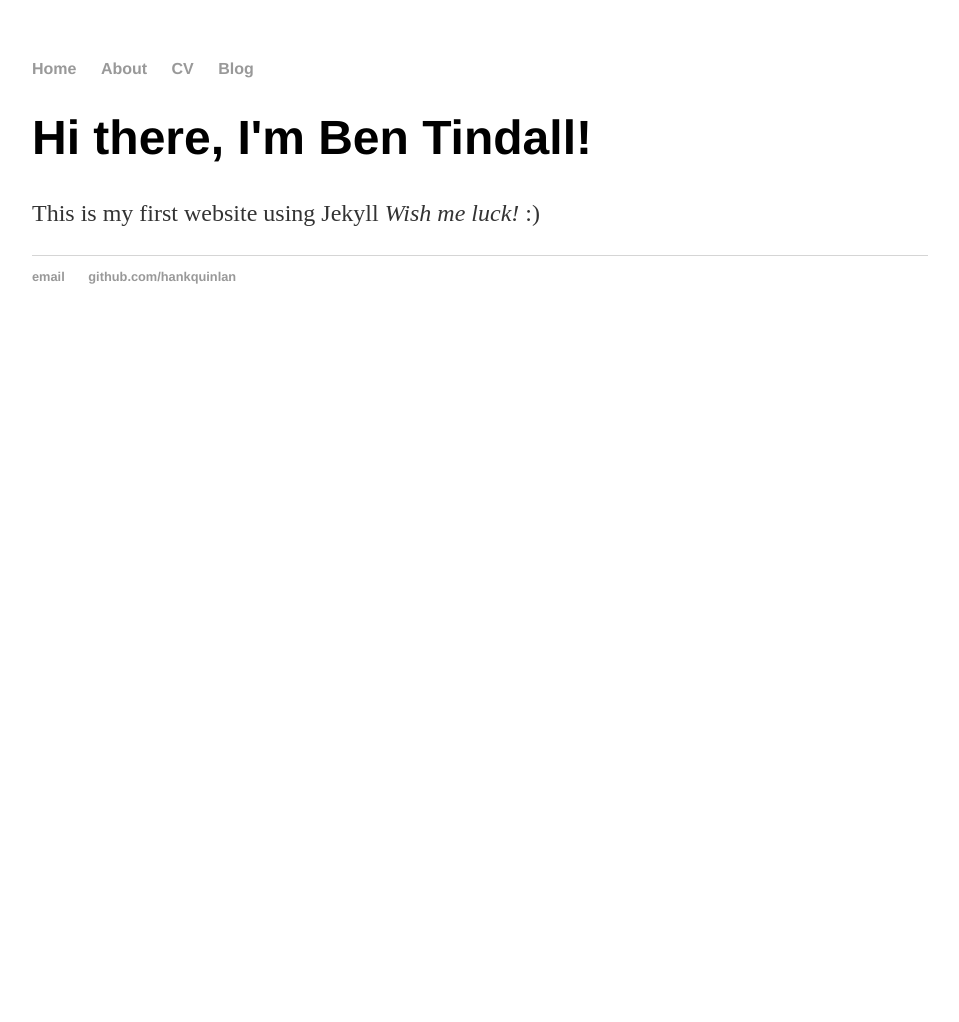
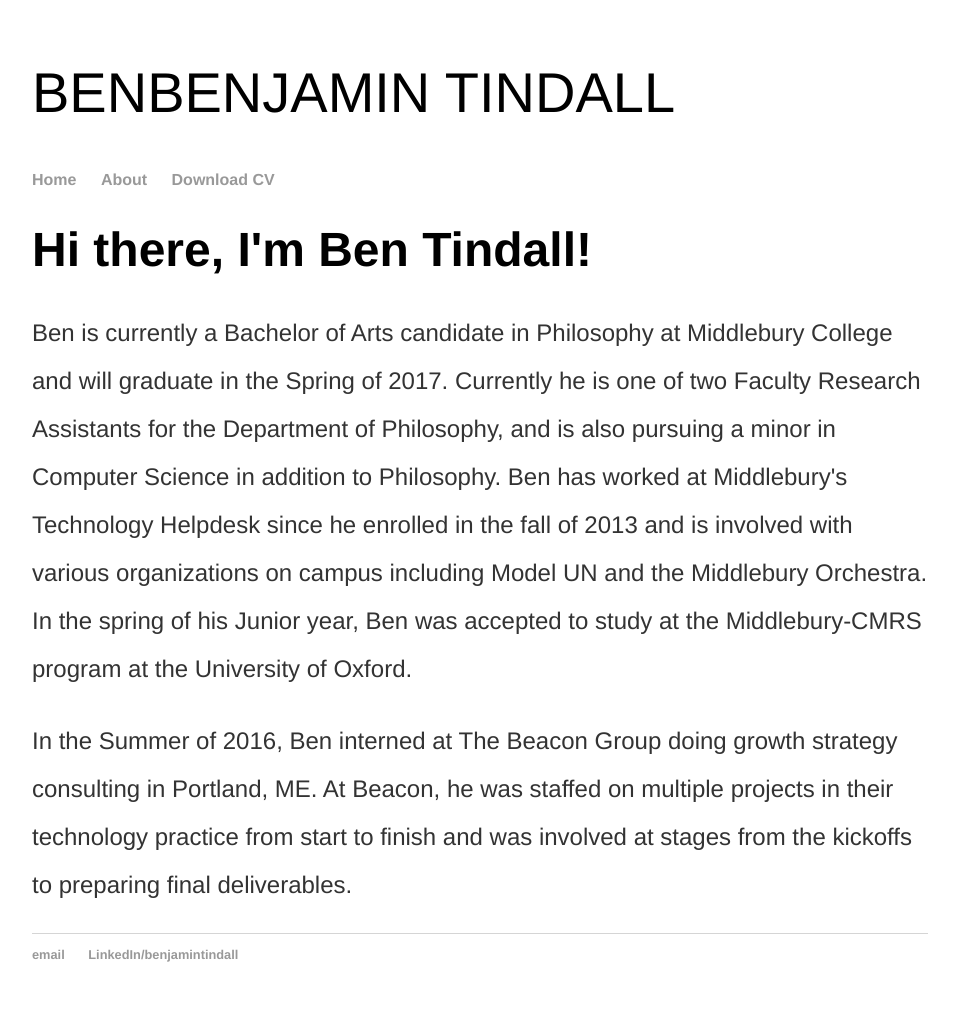
Before and after one commit to ben-tindall/ben-tindall.github.io, a Jekyll site: the page built from index.html, in a window 1280 px wide. Shown: the whole page, without its empty margins (160-1119 px from the left). Built offline with Jekyll 4.4.1, drawn with Linux system fonts in a browser that asks for light colours; before the commit the page ends 900 px from its top, so only the background shows below that.

Commit message:
updating default layout

```diff
--- a/_layouts/default.html
+++ b/_layouts/default.html
@@ -6,12 +6,12 @@
 			<link rel="stylesheet" type="text/css" href="/css/main.css">
 		</head>
 		<body>
+            <h2><font-weight lighter>BEN</font-weight>BENJAMIN TINDALL</h2>
 			<nav>
 	    		<ul>
 	        		<li><a href="/">Home</a></li>
 		        	<li><a href="/about">About</a></li>
-	        		<li><a href="/cv">CV</a></li>
-	        		<li><a href="/blog">Blog</a></li>
+	        		<li><a href="/cv">Download CV</a></li>
 	    		</ul>
 			</nav>
 			<div class="container">
@@ -21,8 +21,8 @@
 			</div><!-- /.container -->
 			<footer>
 	    		<ul>
-	        		<li><a href="mailto:hankquinlanhub@gmail.com">email</a></li>
-	        		<li><a href="https://github.com/hankquinlan">github.com/hankquinlan</a></li>
+	        		<li><a href="mailto:tindall.ben@gmail.com">email</a></li>
+	        		<li><a href="https://www.linkedin.com/in/benjamintindall">LinkedIn/benjamintindall</a></li>
 				</ul>
 			</footer>
 		</body>
--- a/css/main.css
+++ b/css/main.css
@@ -23,10 +23,16 @@
     font-size: 3em;
     font-family:'Helvetica', 'Arial', 'Sans-Serif';
 }
+h2 {
+    font-family: 'helvetica','Arial', 'Sans-Serif';
+    font-size: 3.5em;
+    font-weight: 100
+}
 p {
     font-size: 1.5em;
-    line-height: 1.4em;
+    line-height: 2em;
     color: #333;
+    font-family: 'Helvetica','Arial', 'Sans-Serif';
 }
 footer {
     border-top: 1px solid #d5d5d5;
--- a/index.html
+++ b/index.html
@@ -4,5 +4,9 @@
 ---
 <div class="blurb">
 	<h1>Hi there, I'm Ben Tindall!</h1>
-	<p>This is my first website using Jekyll <em>Wish me luck!</em> :) </p>
+	<p>Ben is currently a Bachelor of Arts candidate in Philosophy at Middlebury College and will graduate in the Spring of 2017. Currently he is one of two Faculty Research Assistants for the Department of Philosophy, and is also pursuing a minor in Computer Science in addition to Philosophy. Ben has worked at Middlebury's Technology Helpdesk since he enrolled in the fall of 2013 and is involved with various organizations on campus including Model UN and the Middlebury Orchestra.  In the spring of his Junior year, Ben was accepted to study at the Middlebury-CMRS program at the University of Oxford.</p>
+
+    <p>In the Summer of 2016, Ben interned at The Beacon Group doing growth strategy consulting in Portland, ME. At Beacon, he was staffed on multiple projects in their technology practice from start to finish and was involved at stages from the kickoffs to preparing final deliverables. </p>
+
+
 </div><!-- /.blurb -->
```
